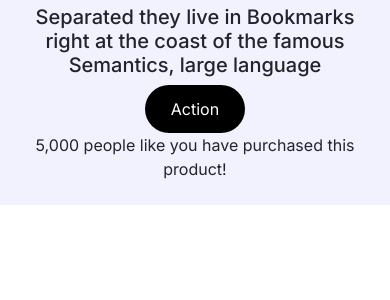
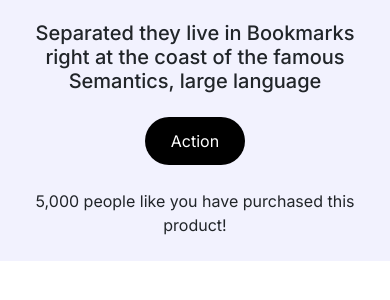
Before and after one commit to rkarmadhn/Slice-Figma-1, a plain HTML site: page index.html in a window 390 px wide. Shown: the part 196-496 px from the top of the page. Drawn offline with nearby package versions, Linux system fonts and the light colour scheme.

Commit message:
Fix beberapa

```diff
--- a/style.css
+++ b/style.css
@@ -99,25 +99,29 @@ button {
 
 /* Medium devices (tablets, less than 992px) */
 @media (max-width: 991.98px) {
+  .btn-custom {
+    margin: 0 auto;
+  }
+  .hero-section-text {
+    text-align: center;
+  }
   .hero-section-title {
     font-size: 40px !important;
     font-weight: 900;
     line-height: 48.5px !important;
-    text-align: center;
-  }
-  .hero-section-text h5 {
-    text-align: center;
   }
   .head-group {
     display: block;
     justify-content: center;
     text-align: center;
   }
-  .btn-custom {
-    margin: 0 auto;
-  }
   .hero-section {
     padding: 7rem 0 24px 0;
+  }
+  .hero-section-text h1,
+  .hero-section-text h5,
+  .head-group .btn-custom {
+    margin-bottom: 1.5rem;
   }
 }
 
```
